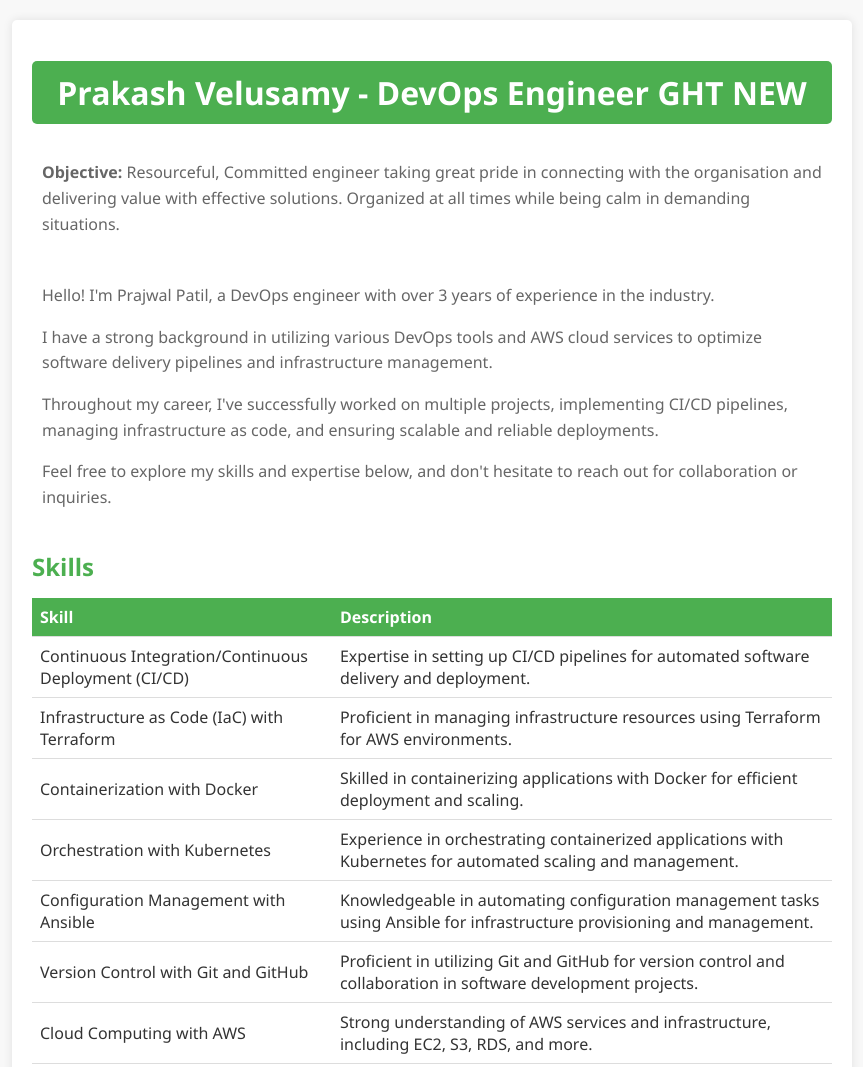
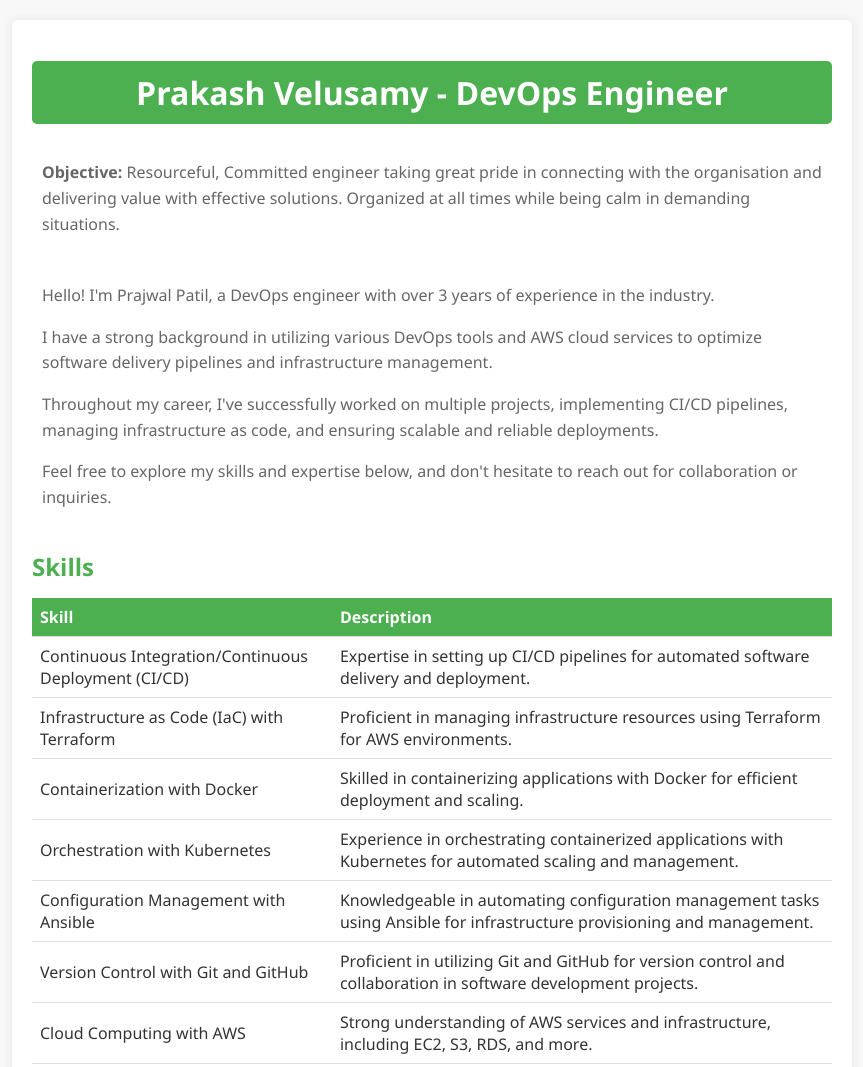
Before and after one commit to prakashalphav/ght-auto-deploy, a plain HTML site: page index.html in a window 1280 px wide. Shown: the top 1067 px of the page, without its empty margins (208-1071 px from the left). Drawn offline with Linux system fonts and the light colour scheme.

Commit message:
Update index.html

```diff
--- a/index.html
+++ b/index.html
@@ -97,7 +97,7 @@
 </head>
 <body>
     <div class="container">
-        <h1>Prakash Velusamy - DevOps Engineer GHT NEW</h1>
+        <h1>Prakash Velusamy - DevOps Engineer</h1>
         <div class="row">
             <div class="column">
                 <p><strong>Objective:</strong> Resourceful, Committed engineer taking great pride in connecting with the organisation and delivering value with effective solutions. Organized at all times while being calm in demanding situations.</p>
```
